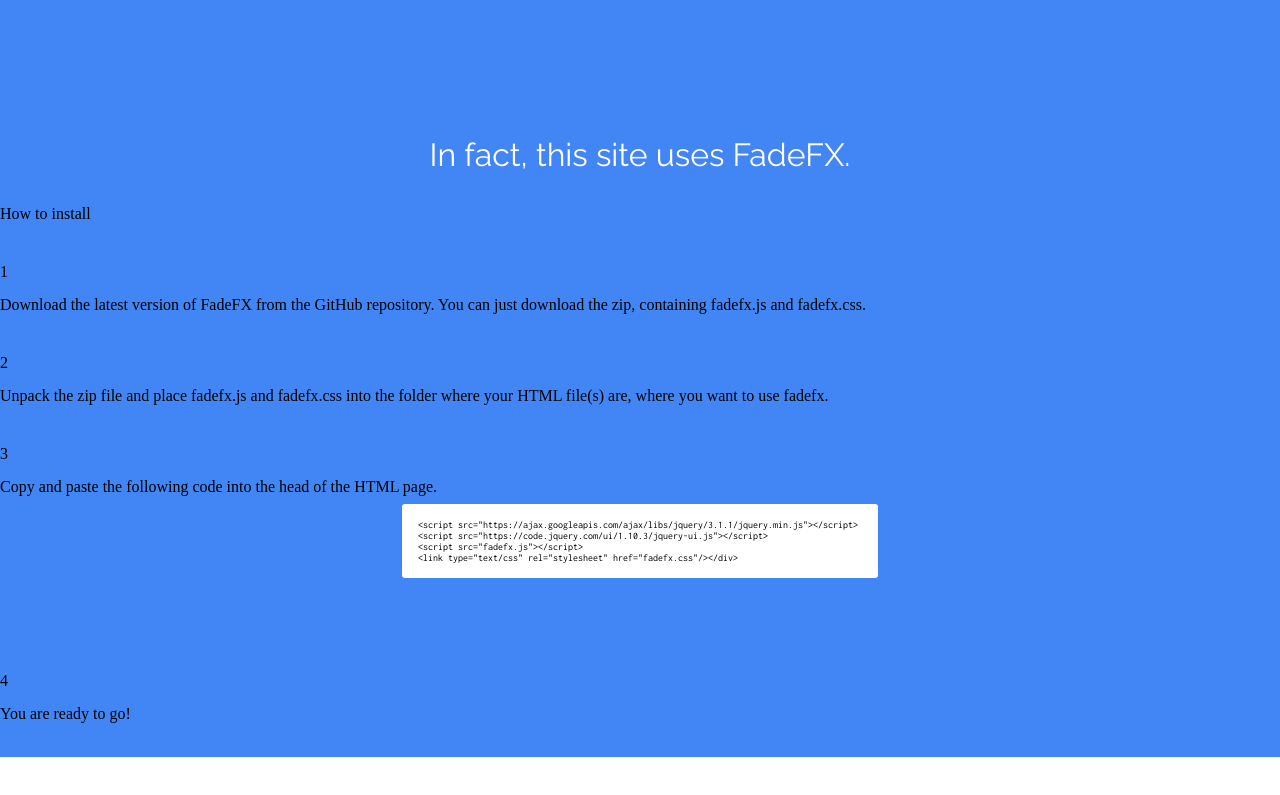
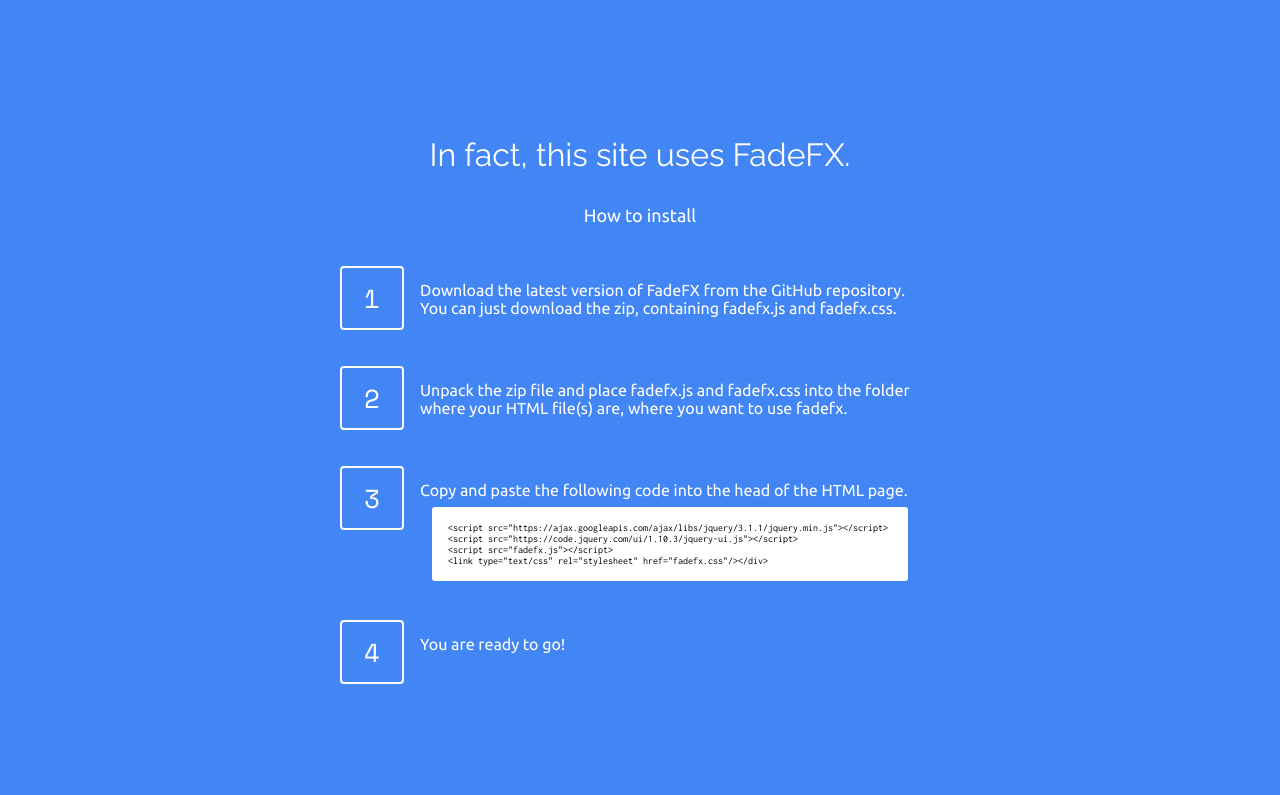
Before and after one commit to gozur/fadefx, a plain HTML site: page index.html in a window 1280 px wide. Shown: the part 2680-3475 px from the top of the page. Before the commit the page ends 3437 px from the top, so only its background shows below. Drawn offline with nearby package versions, Linux system fonts and the light colour scheme.

Commit message:
Update stylesheet.css

```diff
--- a/stylesheet.css
+++ b/stylesheet.css
@@ -218,7 +218,7 @@
 
 .bluecontainer {
 	background-color: #4285F4;
-	height: 800px;
+	height: 900px;
 }
 
 
@@ -226,3 +226,48 @@
 #dark {
 	border-top: 40px solid #151515;
 }
+
+
+
+.extrainfo {
+	color: white;
+	font-family: Ubuntu;
+	font-size: 18px;
+	text-align: center;
+}
+
+.taskcontainer {
+	height: 400px;
+}
+
+.subtask {
+	height: 100px;
+	width: 600px;
+	margin: auto;
+}
+
+.enumerator {
+	height: 60px;
+	width: 60px;
+	text-align: center;
+	vertical-align: middle;
+	line-height: 60px;
+
+	border: 2px solid white;
+	border-radius: 4px;
+
+	color: white;
+	font-size: 26px;
+	font-family: 'Space Mono';
+
+	float: left;
+}
+
+.taskdescription {
+	color: white;
+	font-family: Ubuntu;
+	font-size: 16px;
+	width: 500px;
+	margin-left: 80px;
+	padding-top: 5px;
+}
```
